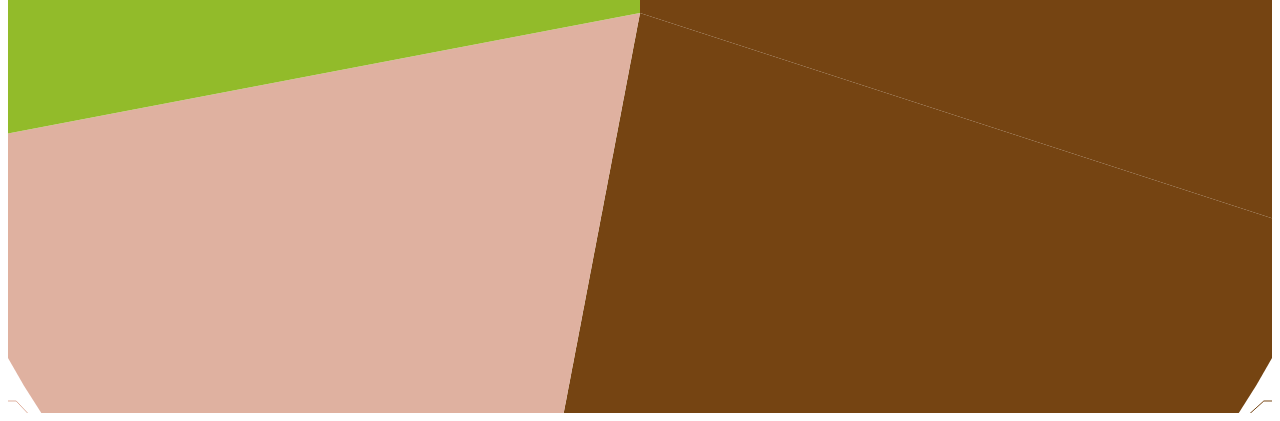
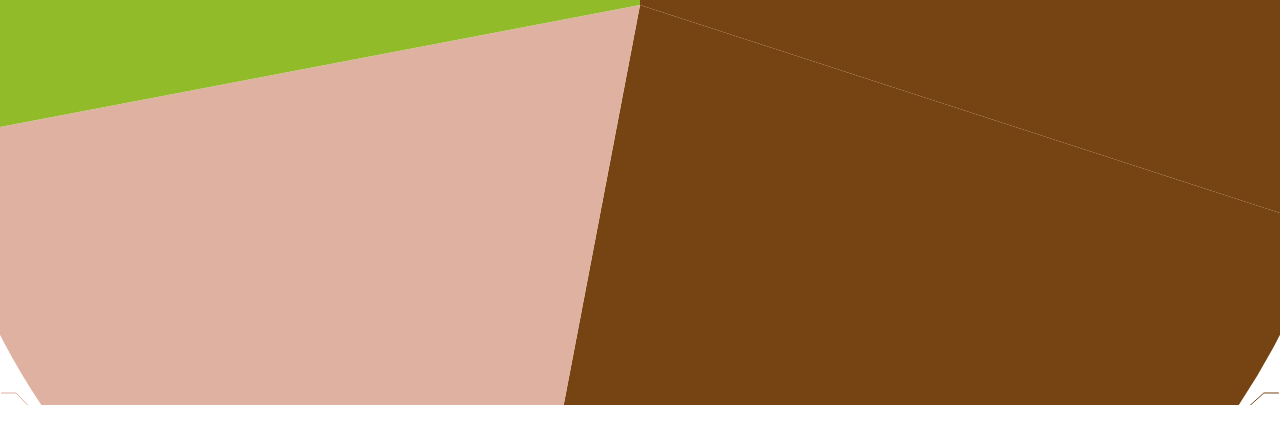
Before and after one commit to xvjifu/xvjifu.github.io, a plain HTML site: page index.html in a window 1280 px wide. Shown: the part 395-816 px from the top of the page. Drawn offline with Linux system fonts and the light colour scheme.

Commit message:
Update index.html

```diff
--- a/index.html
+++ b/index.html
@@ -1,11 +1,11 @@
 <!DOCTYPE html>
-<html>
+<html style="height: 100%">
 <head>
 <meta charset="utf-8">
 <title>个人导航</title>
 </head>
-<body style="height: 100%">
-    <div id="container" style="height: 800px;width: 100%"></div>
+<body style="height: 100%;margin:0px">
+    <div id="container" style="height: 100%;width: 100%"></div>
     <div style="background-color:rgba(0,0,0,0~1);top:0px;position: absolute;" index=2>
     <a target="_blank" data-pjax="true" href="http://fanyi.youdao.com/translate">
         <image src="http://shared.ydstatic.com/images/favicon.ico" onerror="this.src='ico/favicon_gitee.ico'"><span>有道</span>
```
